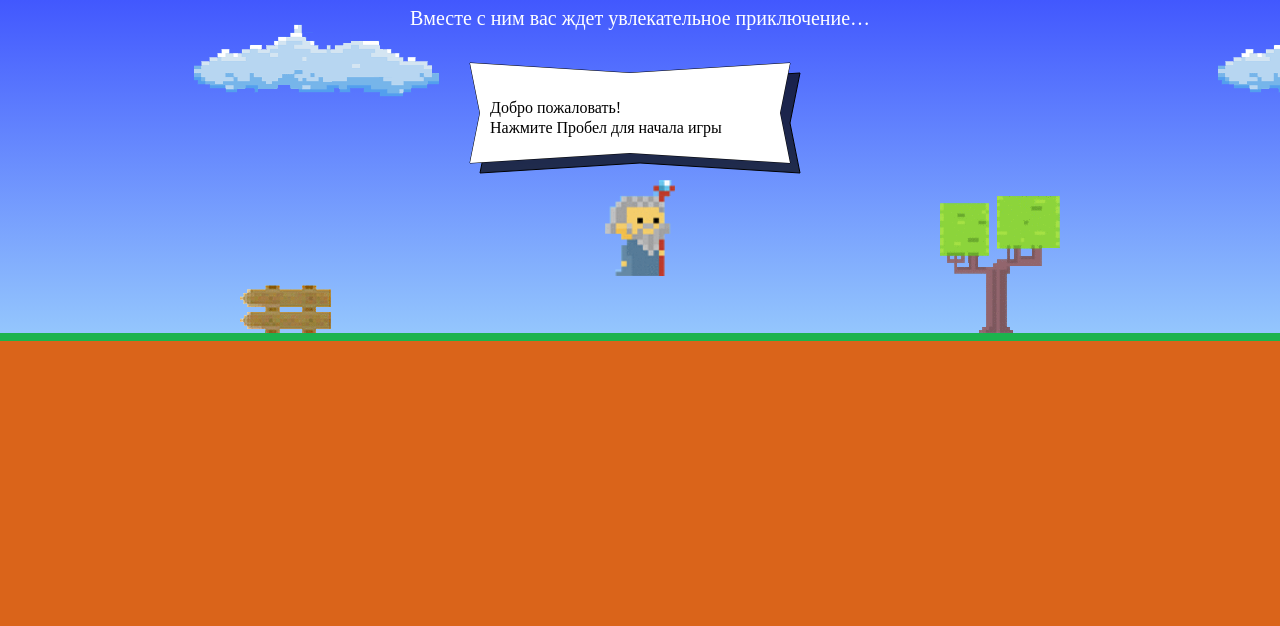
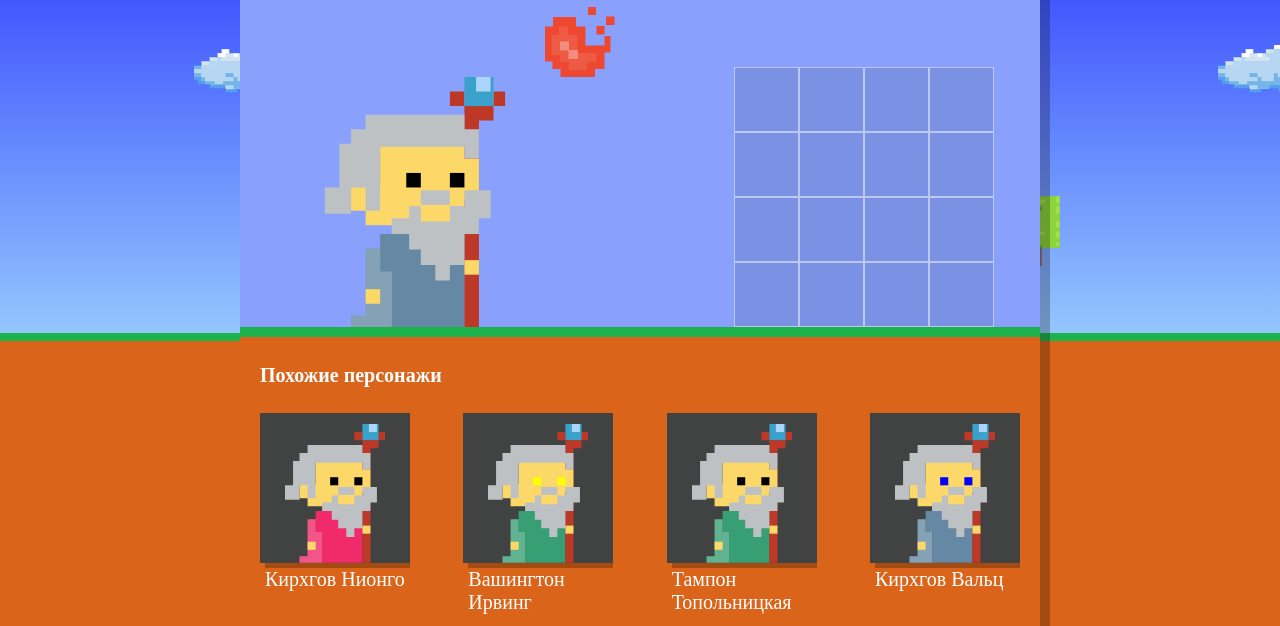
Before and after one commit to pleaseduck/Code-magic, a plain HTML site: page index.html in a window 1280 px wide. Shown: the part 266-892 px from the top of the page. Drawn offline with Linux system fonts and the light colour scheme; a web font is replaced by a local one.

Commit message:
Сделал блок самогенерирующихся похожих волшебников

```diff
--- a/index.html
+++ b/index.html
@@ -148,7 +148,7 @@
     </div>
 
     <div class="setup-footer">
-      <div class="setup-similar hidden">
+      <div class="setup-similar">
 
         <h4 class="setup-similar-title">Похожие персонажи</h4>
 
@@ -161,11 +161,15 @@
 </div>
 <canvas id="statsCloud" width="420" height="270"></canvas>
 <footer>
-  <p><a href="http://htmlacademy.ru" class="footer-link"><img src="img/htmlacademy-logo.png" alt="HTML Academy"
-                                                              width="130">Сделано в HTML Academy</a>в 2017 году</p>
+  <p><a href="http://htmlacademy.ru" class="footer-link">
+    <img src="img/htmlacademy-logo.png" alt="HTML Academy" width="130">
+    Сделано в HTML Academy
+    </a>
+    в 2017 году
+  </p>
 </footer>
 
-<template id="similar-wizard-template" style="display: none">
+<template id="similar-wizard-template">
   <div class="setup-similar-item">
     <div class="setup-similar-content">
       <svg xmlns="http://www.w3.org/2000/svg" viewBox="0 0 62 86" class="setup-similar-wizard">
@@ -203,6 +207,7 @@
   }
 
 </script>
+<script src="js/setup.js"></script>
 <script src="js/stat.js"></script>
 <script src="js/game.js"></script>
 
--- /dev/null
+++ b/js/setup.js
@@ -0,0 +1,34 @@
+var setupBlock = document.querySelector('.setup');
+var wizardСharacteristics = {
+  'name':  ['Иван ', 'Себастьян ', 'Мария ', 'Кирхгов ', 'Тампон ', 'Лолита ', 'Вашингтон ', 'Ирвинг '],
+  'surname': ['да Марья', 'Верон', 'Мирабелла', 'Вальц', 'Онопко', 'Топольницкая', 'Нионго', 'Ирвинг'],
+  'coat': ['rgb(101, 137, 164)', 'rgb(241, 43, 107)', 'rgb(146, 100, 161)', 'rgb(56, 159, 117)', 'rgb(215, 210, 55)', 'rgb(0, 0, 0)'],
+  'eyesColor':  ['black', 'red', 'blue', 'yellow', 'green']
+};
+setupBlock.classList.remove('hidden');
+
+var wizardsList = document.querySelector('.setup-similar-list');
+
+for (var i = 0; i < 4; i++) {
+  var similarWizardTemplate = document.querySelector('#similar-wizard-template');
+  similarWizardTemplate.content.querySelector('.setup-similar-label').innerHTML =  wizardСharacteristics.name[randomNumber(wizardСharacteristics.name)] +
+  wizardСharacteristics.surname[randomNumber(wizardСharacteristics.surname)];
+  similarWizardTemplate.content.querySelector('.wizard-coat').style.fill = wizardСharacteristics.coat[randomNumber(wizardСharacteristics.coat)];
+  similarWizardTemplate.content.querySelector('.wizard-eyes').style.fill = wizardСharacteristics.eyesColor[randomNumber(wizardСharacteristics.eyesColor)];
+
+  wizardsList.appendChild(similarWizardTemplate.content.cloneNode(true));
+  console.log(similarWizardTemplate.content.querySelector('.setup-similar-label'))
+}
+/*
+for (var i = 0; i < 4 ; i++) {
+var wizardName = similarWizardTemplate.querySelector('.setup-similar-label').innerHTML;
+wizardName = wizardСharacteristics.name[randomNumber(wizardСharacteristics.name)] +
+wizardСharacteristics.surname[randomNumber(wizardСharacteristics.surname)];
+var wizardElem = similarWizardTemplate.cloneNode(true);
+wizardsList.appendChild(wizardElem);
+
+console.log( wizardName)
+}*/
+  function randomNumber(array) {
+  return Math.floor(Math.random()*array.length);
+}
```
